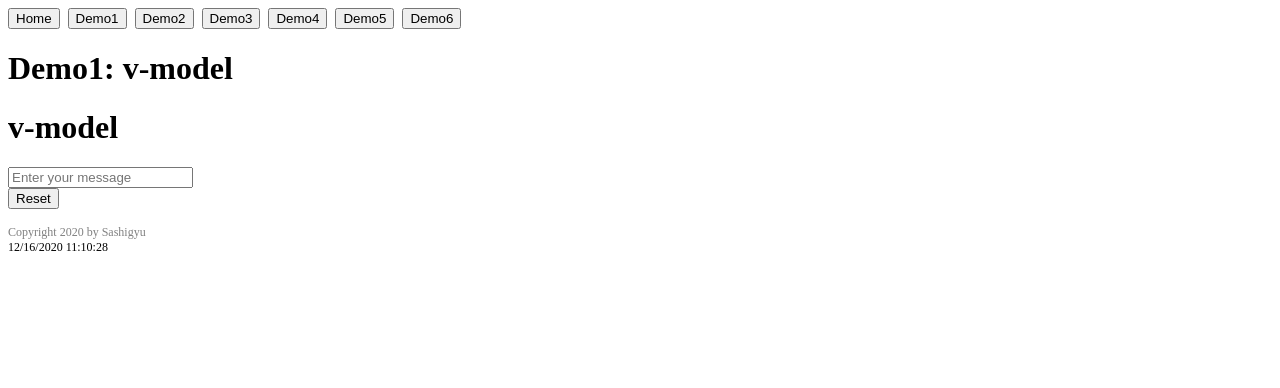
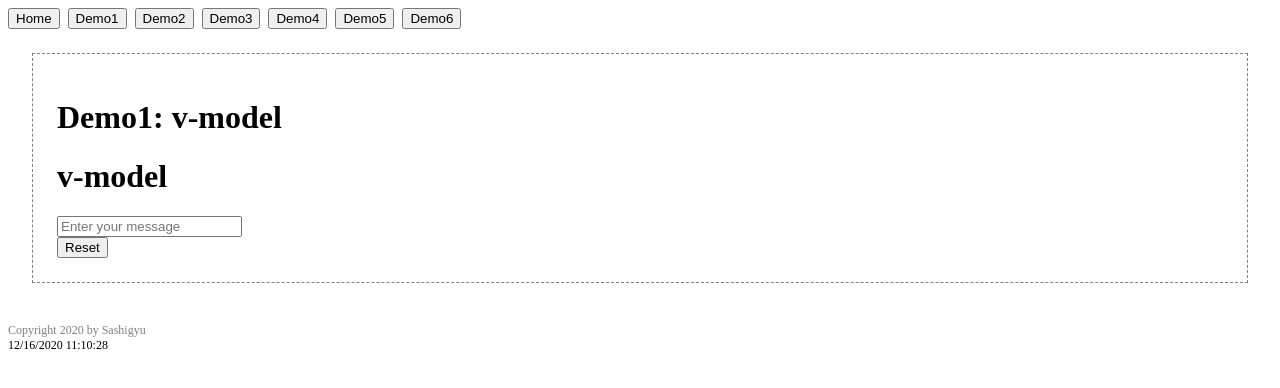
Before and after one commit to PPasson/lab_vuejs, a Vue app: page /demo1 in a window 1280 px wide. Shown: the top 388 px of the page. Built offline with nearby package versions, Linux system fonts and the light colour scheme.

Commit message:
crete content component

```diff
--- a/src/App.vue
+++ b/src/App.vue
@@ -1,45 +1,48 @@
 <template>
-  <div id='app'>
-    <Header/>
-    <router-view></router-view>
-    <Footer @onClock="onClock" title="Copyright 2020 by Sashigyu"/>
-    <div class="clock">{{time}}</div>
+  <div id="app">
+    <Header />
+      <Content />
+
+
+    <Footer @onClock="onClock" title="Copyright 2020 by Sashigyu" />
+    <div class="clock">{{ time }}</div>
   </div>
 </template>
 
 <script>
-import Header from "@/components/layout/Header.vue"
-import Footer from "@/components/layout/Footer.vue"
-import moment from "moment"
+import Header from "@/components/layout/Header.vue";
+import Footer from "@/components/layout/Footer.vue";
+import Content from "@/components/layout/Content.vue";
+import moment from "moment";
 export default {
   name: "app",
   methods: {
-    onClock(value){
-      this.time = moment(value).format('MM/DD/YYYY hh:mm:ss')
+    onClock(value) {
+      this.time = moment(value).format("MM/DD/YYYY hh:mm:ss");
     }
   },
-  data(){
+  data() {
     return {
       time: ""
-    }
+    };
   },
   components: {
     Header,
-    Footer
+    Footer,
+    Content
   }
-
-}
+};
 </script>
 
 <style scoped>
+.title {
+  font-size: 30px;
+  color: green;
+}
 
-  .title{
-        font-size: 30px;
-        color: green;
-    }
+.clock {
+  font-size: 12px;
+}
 
-  .clock{
-    font-size: 12px;
-  }
 
 </style>
--- /dev/null
+++ b/src/components/layout/Content.vue
@@ -0,0 +1,19 @@
+<template>
+  <div id="content" class="content-wrapper">
+    <router-view></router-view>
+  </div>
+</template>
+
+<script>
+export default {};
+</script>
+
+<style scoped>
+.content-wrapper {
+  margin: 24px;
+  padding: 24px;
+  border-width: 1px;
+  border-color: gray;
+  border-style: dashed;
+}
+</style>
```
